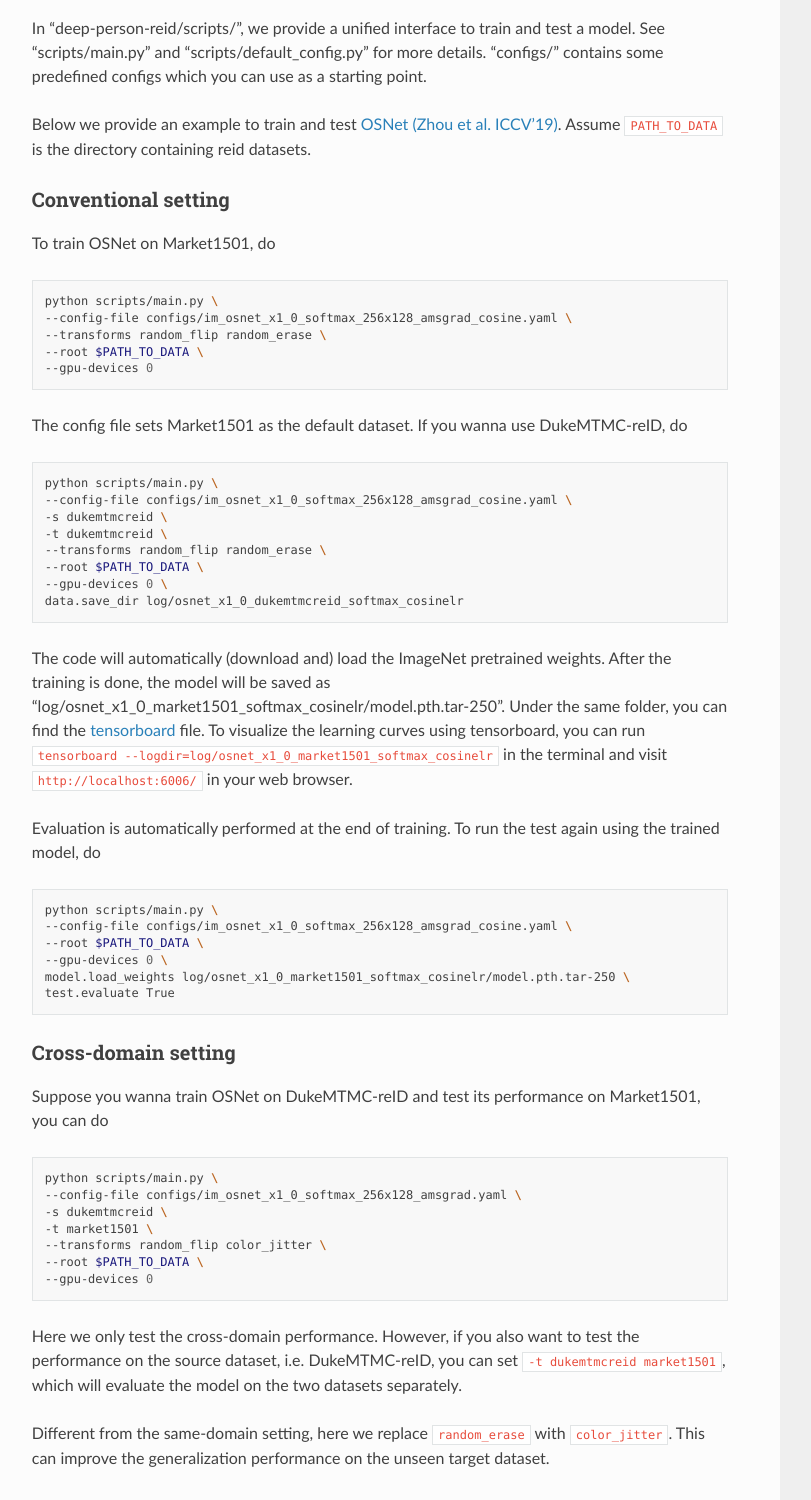
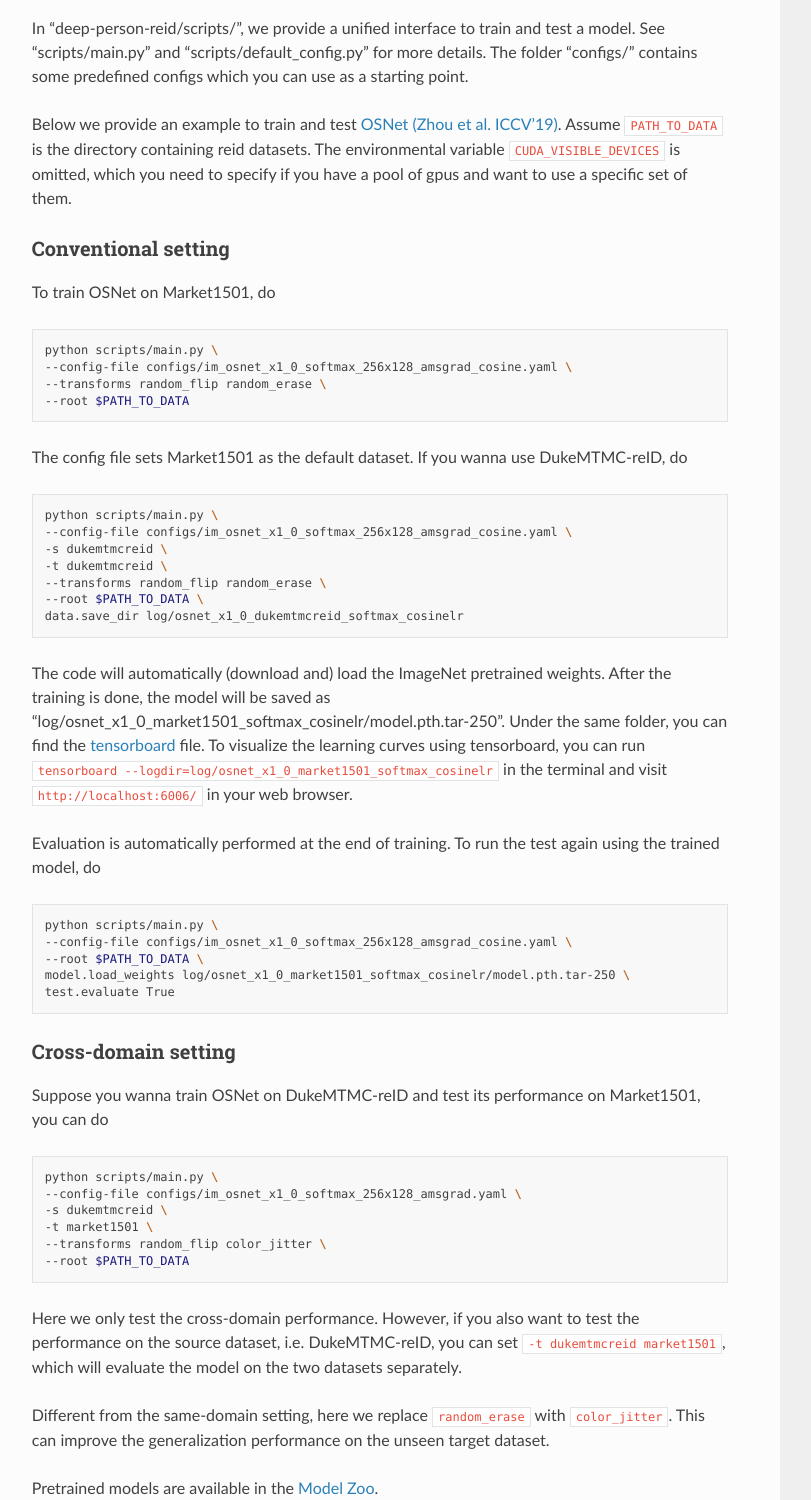
Before and after one commit to KaiyangZhou/deep-person-reid, a plain HTML site: page index.html in a window 1280 px wide. Shown: the part 3128-4628 px from the top of the page, without its empty margins (320-1131 px from the left). Drawn offline with nearby package versions, Linux system fonts and the light colour scheme; some packages are replaced by stand-ins of ours.

Commit message:
update docs

```diff
--- a/index.html
+++ b/index.html
@@ -294,16 +294,15 @@ python setup.py develop
 </div>
 <div class="section" id="a-unified-interface">
 <h2>A unified interface<a class="headerlink" href="#a-unified-interface" title="Permalink to this headline">¶</a></h2>
-<p>In “deep-person-reid/scripts/”, we provide a unified interface to train and test a model. See “scripts/main.py” and “scripts/default_config.py” for more details. “configs/” contains some predefined configs which you can use as a starting point.</p>
-<p>Below we provide an example to train and test <a class="reference external" href="https://arxiv.org/abs/1905.00953">OSNet (Zhou et al. ICCV’19)</a>. Assume <code class="code docutils literal notranslate"><span class="pre">PATH_TO_DATA</span></code> is the directory containing reid datasets.</p>
+<p>In “deep-person-reid/scripts/”, we provide a unified interface to train and test a model. See “scripts/main.py” and “scripts/default_config.py” for more details. The folder “configs/” contains some predefined configs which you can use as a starting point.</p>
+<p>Below we provide an example to train and test <a class="reference external" href="https://arxiv.org/abs/1905.00953">OSNet (Zhou et al. ICCV’19)</a>. Assume <code class="code docutils literal notranslate"><span class="pre">PATH_TO_DATA</span></code> is the directory containing reid datasets. The environmental variable <code class="code docutils literal notranslate"><span class="pre">CUDA_VISIBLE_DEVICES</span></code> is omitted, which you need to specify if you have a pool of gpus and want to use a specific set of them.</p>
 <div class="section" id="conventional-setting">
 <h3>Conventional setting<a class="headerlink" href="#conventional-setting" title="Permalink to this headline">¶</a></h3>
 <p>To train OSNet on Market1501, do</p>
 <div class="highlight-bash notranslate"><div class="highlight"><pre><span></span>python scripts/main.py <span class="se">\</span>
 --config-file configs/im_osnet_x1_0_softmax_256x128_amsgrad_cosine.yaml <span class="se">\</span>
 --transforms random_flip random_erase <span class="se">\</span>
---root <span class="nv">$PATH_TO_DATA</span> <span class="se">\</span>
---gpu-devices <span class="m">0</span>
+--root <span class="nv">$PATH_TO_DATA</span>
 </pre></div>
 </div>
 <p>The config file sets Market1501 as the default dataset. If you wanna use DukeMTMC-reID, do</p>
@@ -313,7 +312,6 @@ python setup.py develop
 -t dukemtmcreid <span class="se">\</span>
 --transforms random_flip random_erase <span class="se">\</span>
 --root <span class="nv">$PATH_TO_DATA</span> <span class="se">\</span>
---gpu-devices <span class="m">0</span> <span class="se">\</span>
 data.save_dir log/osnet_x1_0_dukemtmcreid_softmax_cosinelr
 </pre></div>
 </div>
@@ -322,7 +320,6 @@ data.save_dir log/osnet_x1_0_dukemtmcreid_softmax_cosinelr
 <div class="highlight-bash notranslate"><div class="highlight"><pre><span></span>python scripts/main.py <span class="se">\</span>
 --config-file configs/im_osnet_x1_0_softmax_256x128_amsgrad_cosine.yaml <span class="se">\</span>
 --root <span class="nv">$PATH_TO_DATA</span> <span class="se">\</span>
---gpu-devices <span class="m">0</span> <span class="se">\</span>
 model.load_weights log/osnet_x1_0_market1501_softmax_cosinelr/model.pth.tar-250 <span class="se">\</span>
 test.evaluate True
 </pre></div>
@@ -336,8 +333,7 @@ test.evaluate True
 -s dukemtmcreid <span class="se">\</span>
 -t market1501 <span class="se">\</span>
 --transforms random_flip color_jitter <span class="se">\</span>
---root <span class="nv">$PATH_TO_DATA</span> <span class="se">\</span>
---gpu-devices <span class="m">0</span>
+--root <span class="nv">$PATH_TO_DATA</span>
 </pre></div>
 </div>
 <p>Here we only test the cross-domain performance. However, if you also want to test the performance on the source dataset, i.e. DukeMTMC-reID, you can set <code class="code docutils literal notranslate"><span class="pre">-t</span> <span class="pre">dukemtmcreid</span> <span class="pre">market1501</span></code>, which will evaluate the model on the two datasets separately.</p>
```
Also changed, not shown: searchindex.js.
